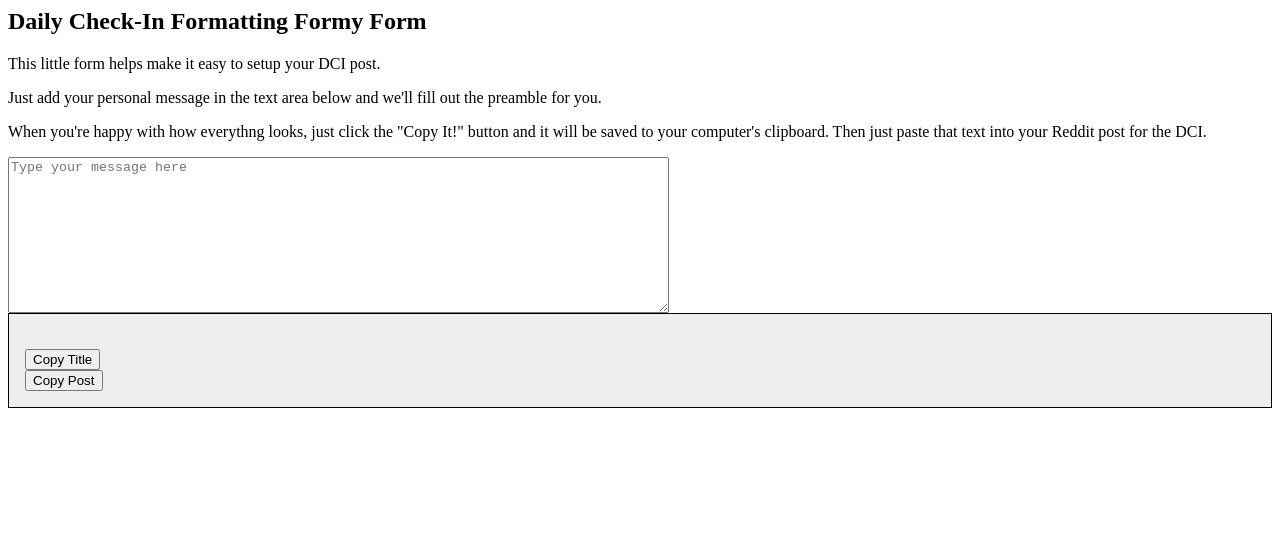
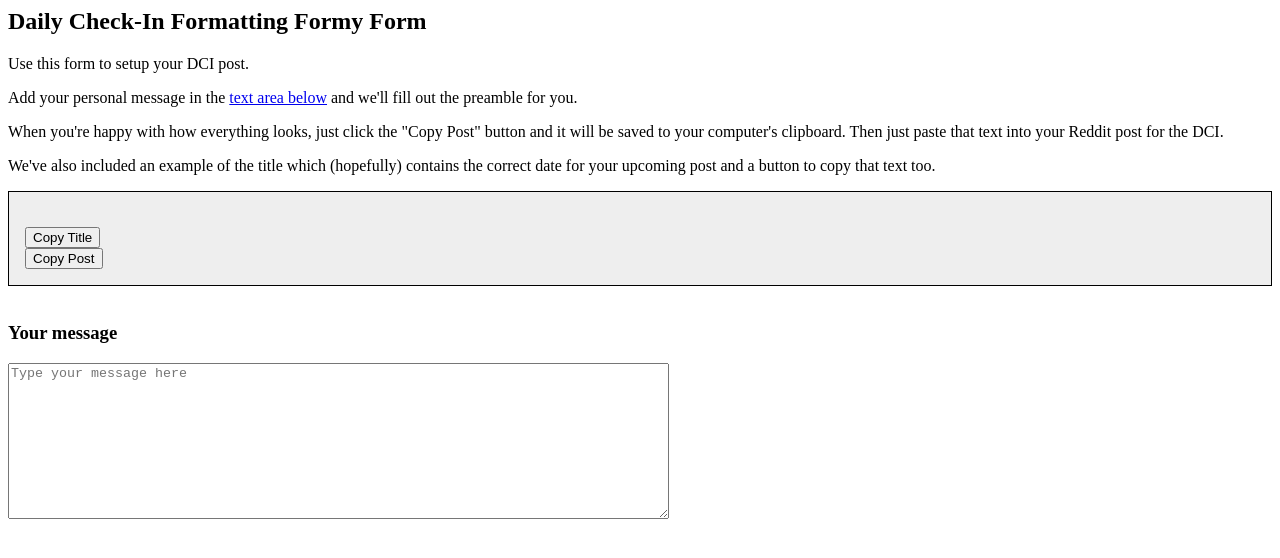
Before and after one commit to soberingthought/dci_form, a plain HTML site: page index.html in a window 1280 px wide. Drawn offline with nearby package versions, Linux system fonts and the light colour scheme; some packages are replaced by stand-ins of ours; a script that the page names is missing.

Commit message:
Move textaread to bottom and update instructions

```diff
--- a/index.html
+++ b/index.html
@@ -14,15 +14,16 @@
       Daily Check-In Formatting Formy Form
     </h2>
     <p>
-    This little form helps make it easy to setup your DCI post.
+      Use this form to setup your DCI post.
     </p>
     <p>
-    Just add your personal message in the text area below and we'll fill out the preamble for you.
+      Add your personal message in the <a href="#user_text">text area below</a> and we'll fill out the preamble for you.
     </p>
     <p>
-    When you're happy with how everythng looks, just click the "Copy It!" button and it will be saved to your computer's clipboard.  Then just paste that text into your Reddit post for the DCI.
+      When you're happy with how everything looks, just click the "Copy Post" button and it will be saved to your computer's clipboard. Then just paste that text into your Reddit post for the DCI.
     </p>
-    <textarea id="user_text" rows=10 cols=80 placeholder="Type your message here"></textarea>
+    <p>
+      We've also included an example of the title which (hopefully) contains the correct date for your upcoming post and a button to copy that text too.
     <br>
     <div id="preview" class="preview">
       <h3 id="title"></h3>
@@ -30,6 +31,10 @@
       <div id="post_preview"></div>
       <button id="copy_post">Copy Post</button>
     </div>
+    <br>
+    <h3>Your message</h3>
+    <textarea id="user_text" rows=10 cols=80 placeholder="Type your message here"></textarea>
+
     <script src="https://cdnjs.cloudflare.com/ajax/libs/jquery/2.1.3/jquery.min.js"></script>
     <script src="https://cdnjs.cloudflare.com/ajax/libs/showdown/1.9.1/showdown.min.js"></script>
     <script src="https://cdnjs.cloudflare.com/ajax/libs/clipboard.js/2.0.4/clipboard.min.js"></script>
```
